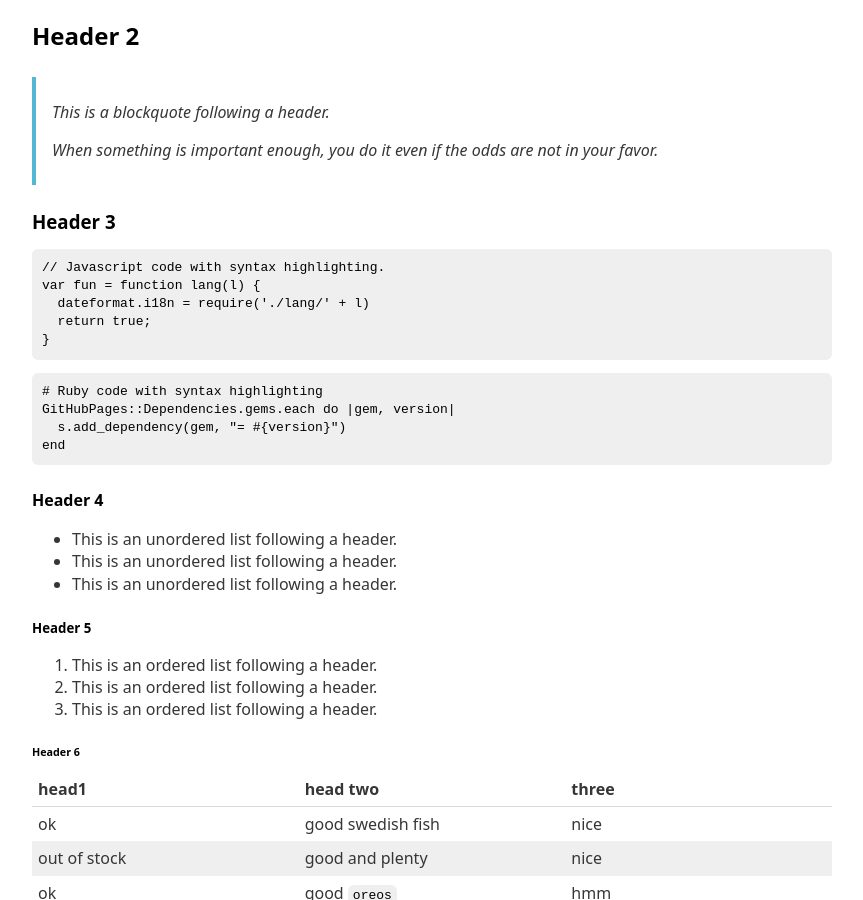
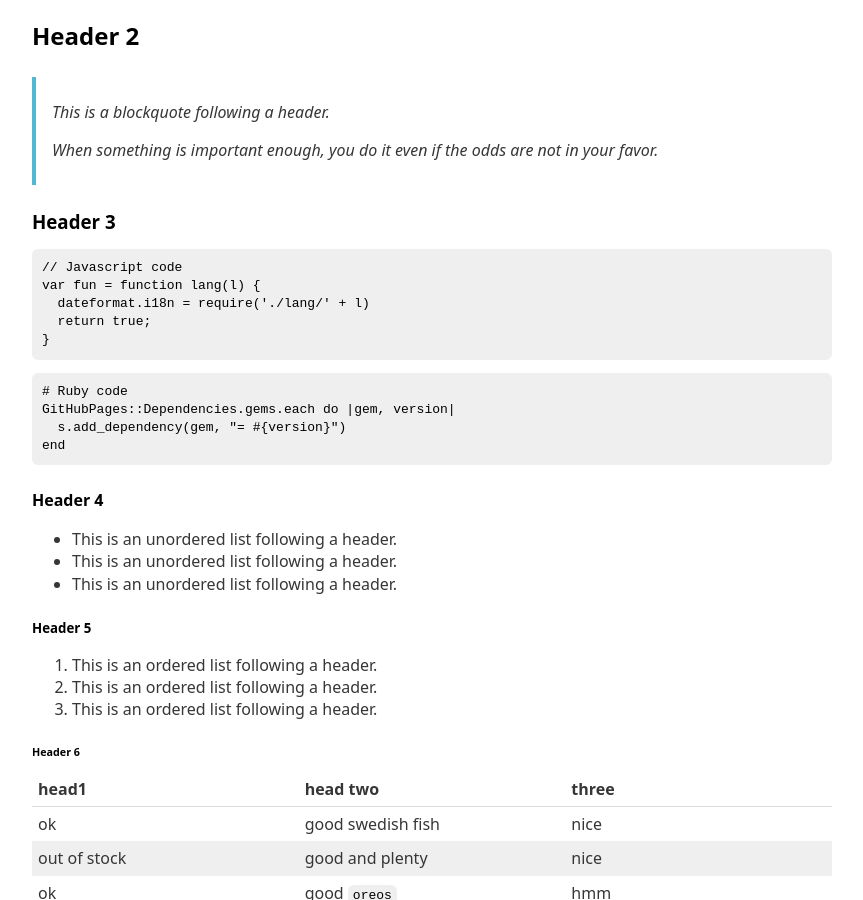
Before and after one commit to luke2m/watercss-jekyll, a Jekyll site: the page built from index.md, in a window 1280 px wide and 900 px high, scrolled down 509 px. Shown: the whole window, without its empty margins (208-1071 px from the left). Built offline with Jekyll 4.4.1, drawn with Linux system fonts in a browser that asks for light colours.

Commit message:
Update index.md

````diff
--- a/index.md
+++ b/index.md
@@ -23,7 +23,7 @@ This is a normal paragraph following a header. GitHub is a code hosting platform
 ### Header 3
 
 ```js
-// Javascript code with syntax highlighting.
+// Javascript code
 var fun = function lang(l) {
   dateformat.i18n = require('./lang/' + l)
   return true;
@@ -31,7 +31,7 @@ var fun = function lang(l) {
 ```
 
 ```ruby
-# Ruby code with syntax highlighting
+# Ruby code
 GitHubPages::Dependencies.gems.each do |gem, version|
   s.add_dependency(gem, "= #{version}")
 end
````
